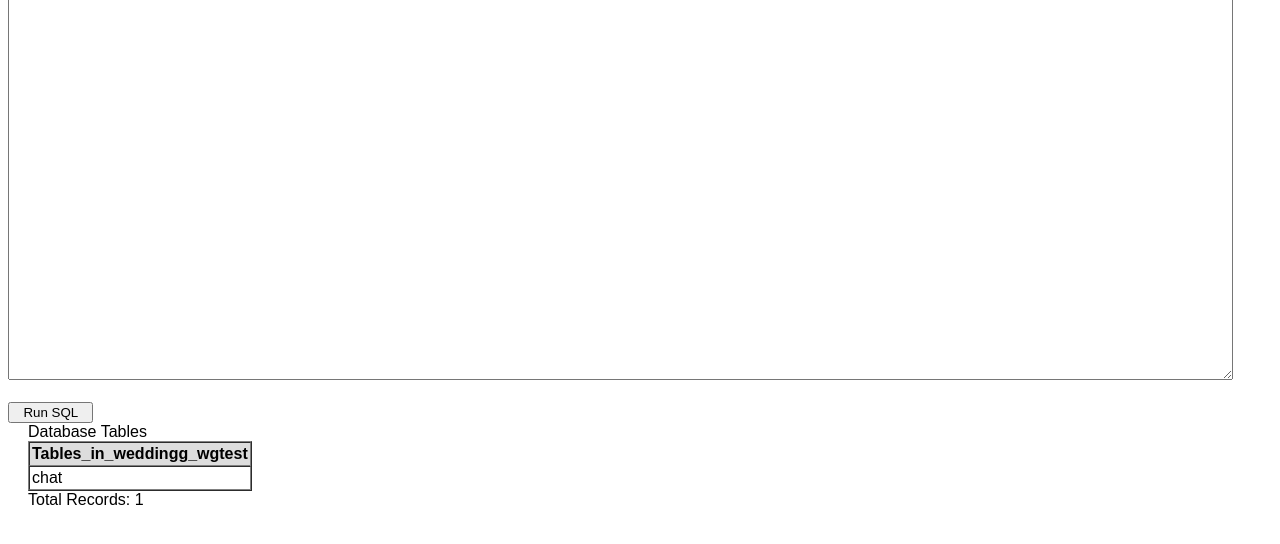
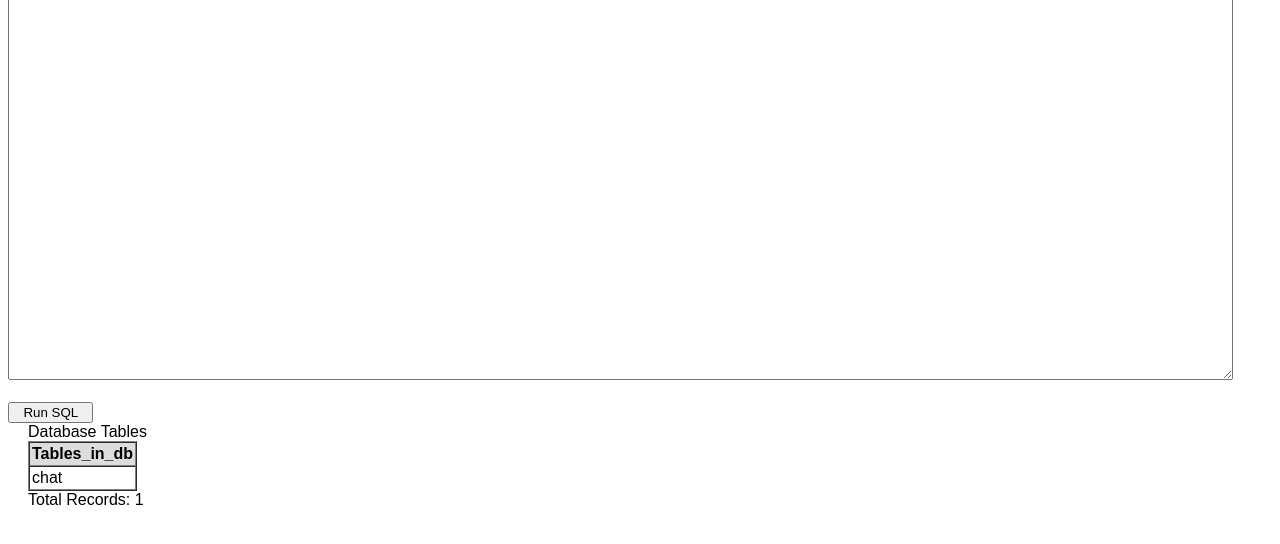
Before and after one commit to amirak17/php, a PHP site: page /sql.php in a window 1280 px wide. Shown: the part 60-604 px from the top of the page. Run offline with PHP 8.4, Linux system fonts and the light colour scheme.

Commit message:
Update sql.php

```diff
--- a/sql.php
+++ b/sql.php
@@ -20,8 +20,8 @@
 
     <?php
 // error_reporting(E_ALL); ini_set('display_errors', 1);
-        $conn = mysql_connect('localhost', 'weddingg_wgtest', 'qaWs12#4');
-        mysql_select_db('weddingg_wgtest');
+        $conn = mysql_connect('localhost', 'db_user', 'db_pwd');
+        mysql_select_db('db');
 
         function run_sql($query) {
             $result = mysql_query($query);
```
